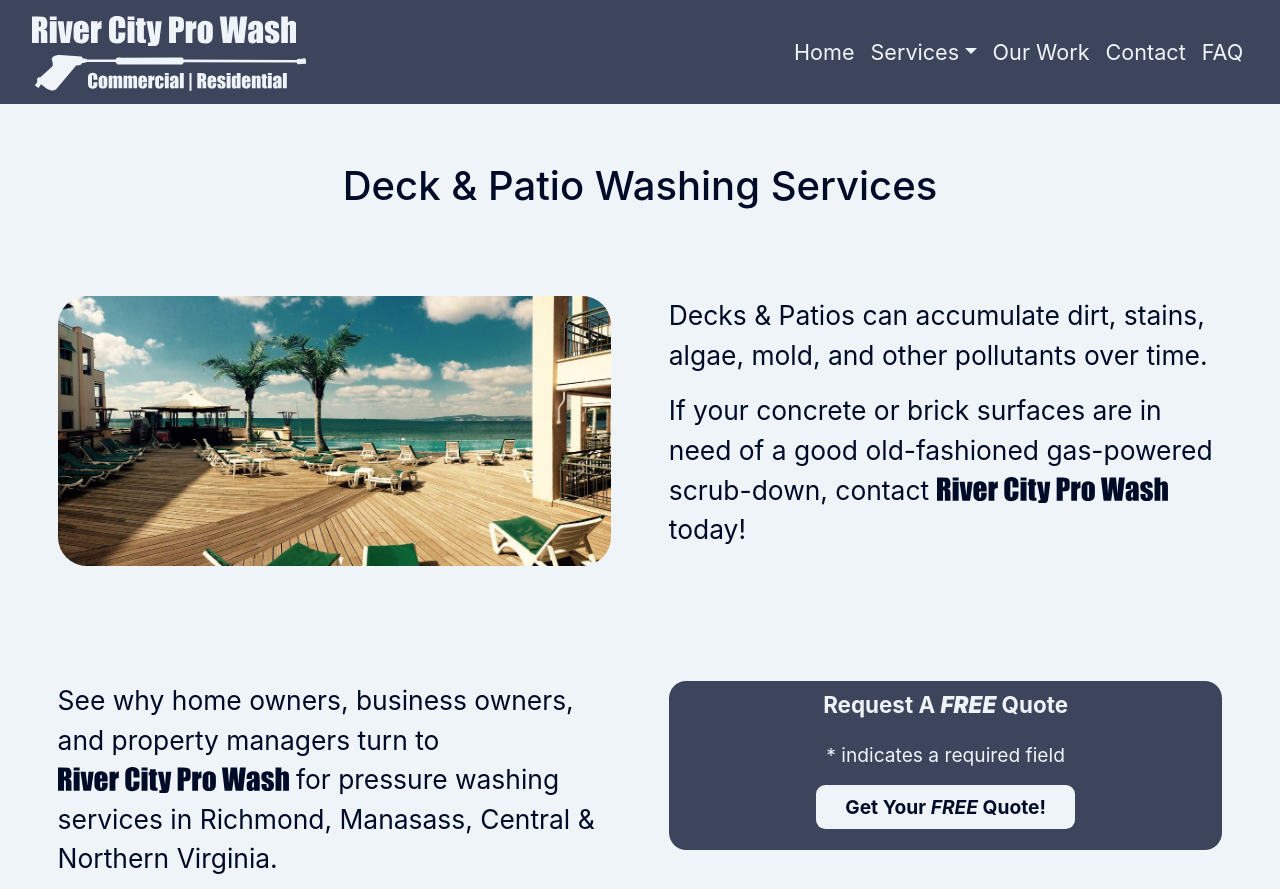
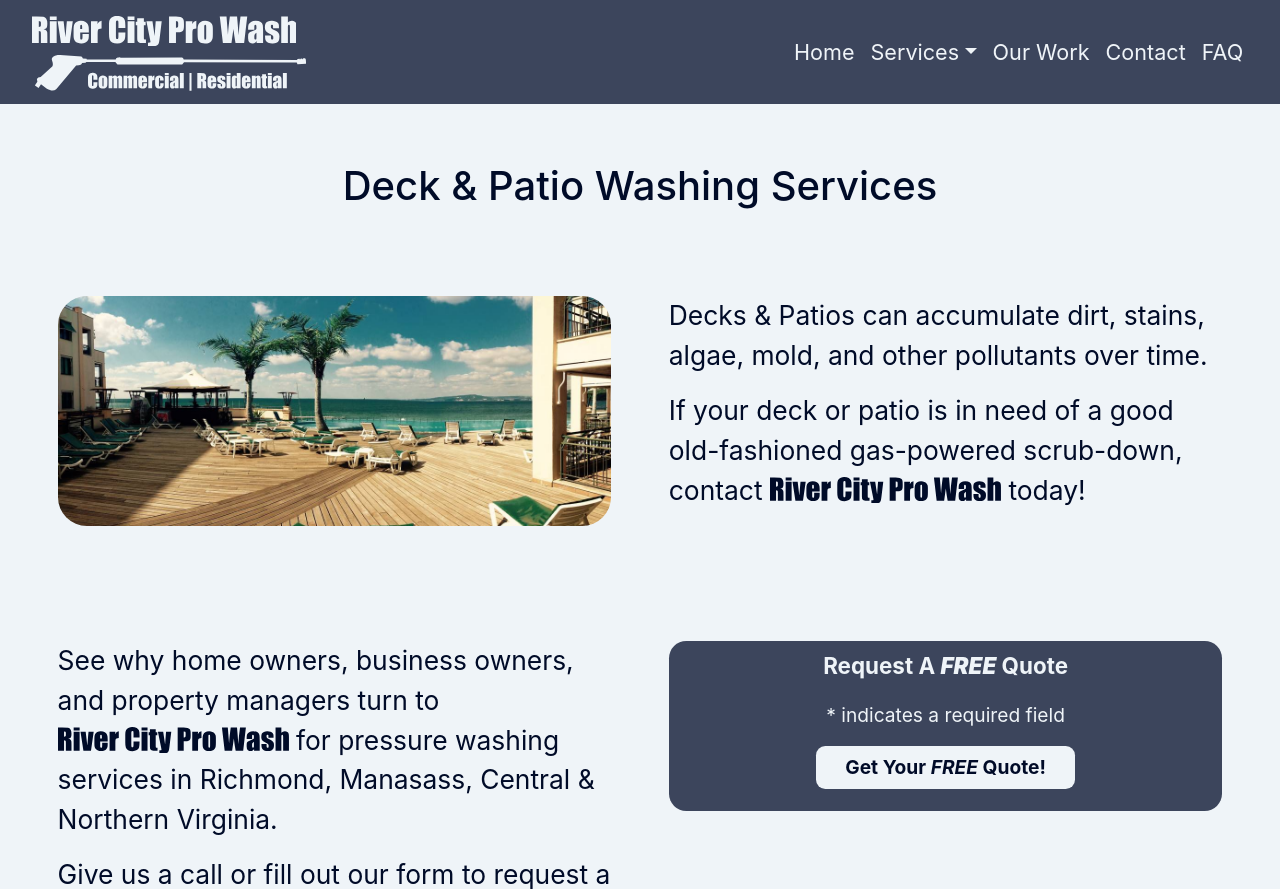
Before and after one commit to matthigg/River-City-Pro-Wash-v2, a Django app: page /services/deck-patio-washing in a window 1280 px wide. Shown: the top 889 px of the page. Run offline with Django 3.2, Linux system fonts and the light colour scheme; parts of the project's set-up code (start-up, migrations or seed data) failed here and were passed over; some libraries are stand-ins or nearby versions.

Commit message:
Update type in deck-patio-washing.html

```diff
--- a/templates/services/deck-patio-washing.html
+++ b/templates/services/deck-patio-washing.html
@@ -37,7 +37,7 @@
           dirt, stains, algae, mold, and other pollutants over time.
         </p>
         <p>
-          If your concrete or brick surfaces are in need of a good
+          If your deck or patio is in need of a good
           old-fashioned gas-powered scrub-down, contact
           {% include 'svg/nav-logo-text.svg' %} today!
         </p>
```
